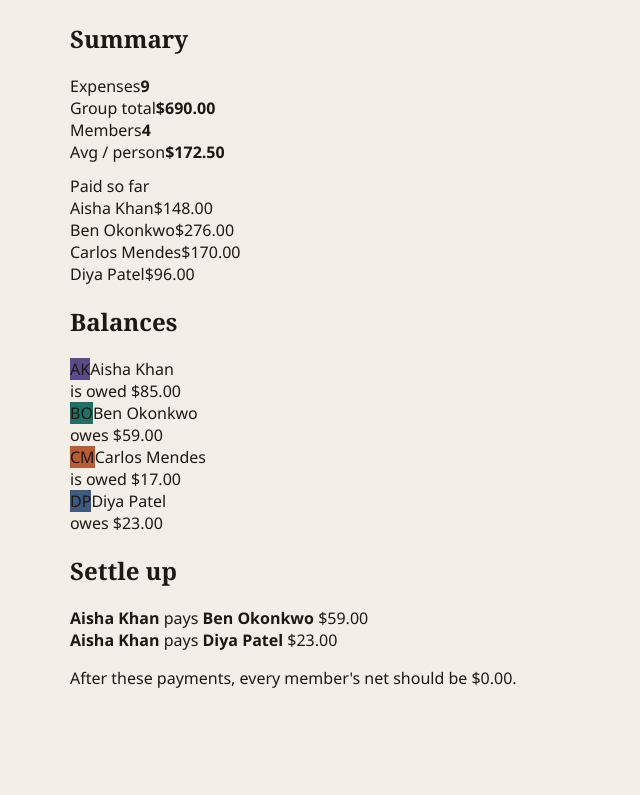
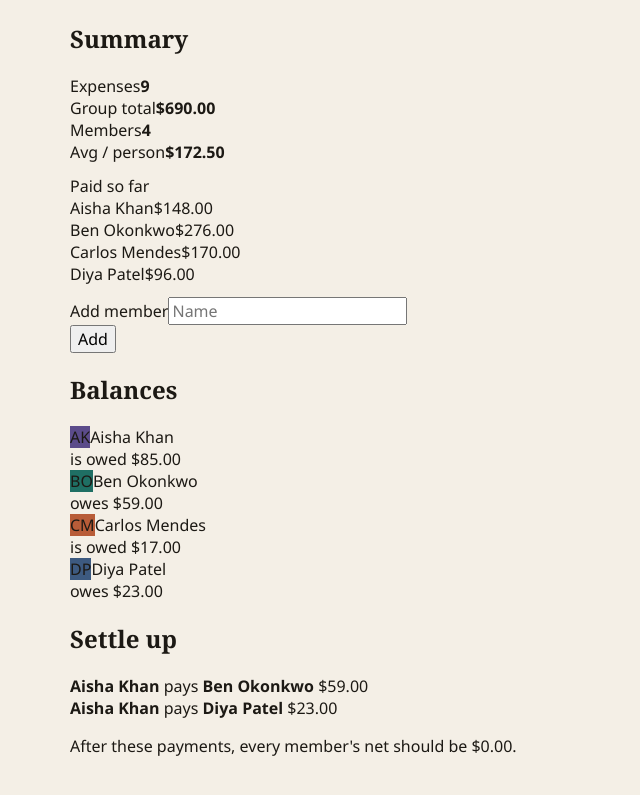
Before and after one commit to ruthwik-thotapelli/fairshare-splitter, a React (Vite) app: page / in a window 1280 px wide. Shown: the part 1838-2633 px from the top of the page, without its empty margins (0-640 px from the left). Before the commit the page ends 2607 px from the top, so only its background shows below. Built offline with nearby package versions, Linux system fonts and the light colour scheme.

Commit message:
feat(members): implement dynamic member addition in store and summary

```diff
--- a/src/App.jsx
+++ b/src/App.jsx
@@ -1,6 +1,12 @@
 import { useEffect, useMemo, useReducer, useState } from "react";
 import seed from "./data/seed.json";
-import { loadState, nextExpenseId, persistState, reducer } from "./state/store.js";
+import {
+  loadState,
+  nextExpenseId,
+  nextMemberId,
+  persistState,
+  reducer,
+} from "./state/store.js";
 import { computeBalances } from "./lib/balances.js";
 import { suggestSettlements } from "./lib/settle.js";
 import AddExpenseForm from "./components/AddExpenseForm.jsx";
@@ -9,6 +15,8 @@ import ExpenseList from "./components/ExpenseList.jsx";
 import Filters from "./components/Filters.jsx";
 import SettleUpPanel from "./components/SettleUpPanel.jsx";
 import SummaryCards from "./components/SummaryCards.jsx";
+
+const COLORS = ["#5b4b8a", "#1f6f64", "#b85c38", "#3d5a80", "#7a4e2d", "#2c4c3b"];
 
 export default function App() {
   const [state, dispatch] = useReducer(reducer, seed, loadState);
@@ -43,6 +51,17 @@ export default function App() {
     dispatch({
       type: "ADD_EXPENSE",
       expense: { id: nextExpenseId(), ...partial },
+    });
+  }
+
+  function addMember(name) {
+    dispatch({
+      type: "ADD_MEMBER",
+      member: {
+        id: nextMemberId(state.members),
+        name,
+        color: COLORS[state.members.length % COLORS.length],
+      },
     });
   }
 
@@ -84,6 +103,7 @@ export default function App() {
           <SummaryCards
             members={state.members}
             expenses={state.expenses}
+            onAddMember={addMember}
           />
           <BalancesPanel members={state.members} balances={balances} />
           <SettleUpPanel transfers={transfers} />
--- a/src/components/SummaryCards.jsx
+++ b/src/components/SummaryCards.jsx
@@ -1,8 +1,10 @@
-import { useMemo } from "react";
+import { useMemo, useState } from "react";
 import { formatMoney } from "../lib/money.js";
 import { totalSpent } from "../lib/balances.js";
 
-export default function SummaryCards({ members, expenses }) {
+export default function SummaryCards({ members, expenses, onAddMember }) {
+  const [name, setName] = useState("");
+
   const perPerson = useMemo(() => {
     return members.map((m) => {
       const paid = expenses
@@ -44,6 +46,31 @@ export default function SummaryCards({ members, expenses }) {
           </div>
         ))}
       </div>
+      <form
+        style={{ marginTop: 12 }}
+        onSubmit={(e) => {
+          e.preventDefault();
+          const trimmed = name.trim();
+          if (!trimmed) return;
+          onAddMember(trimmed);
+          setName("");
+        }}
+      >
+        <div className="row">
+          <div className="field">
+            <label htmlFor="newMember">Add member</label>
+            <input
+              id="newMember"
+              value={name}
+              onChange={(e) => setName(e.target.value)}
+              placeholder="Name"
+            />
+          </div>
+          <button className="btn ghost" type="submit" style={{ alignSelf: "end" }}>
+            Add
+          </button>
+        </div>
+      </form>
     </section>
   );
 }
--- a/src/state/store.js
+++ b/src/state/store.js
@@ -21,6 +21,11 @@ export function nextExpenseId() {
   return `e-${Date.now()}`;
 }
 
+export function nextMemberId(members) {
+  const max = members.reduce((m, x) => (x.id > m ? x.id : m), 0);
+  return max + 1;
+}
+
 export function reducer(state, action) {
   switch (action.type) {
     case "ADD_EXPENSE": {
@@ -40,6 +45,9 @@ export function reducer(state, action) {
         ),
       };
     }
+    case "ADD_MEMBER": {
+      return { ...state, members: [...state.members, action.member] };
+    }
     default:
       return state;
   }
```
